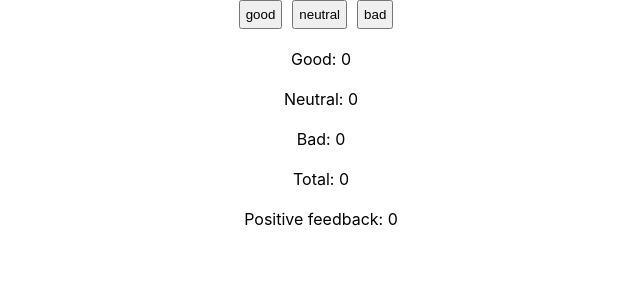
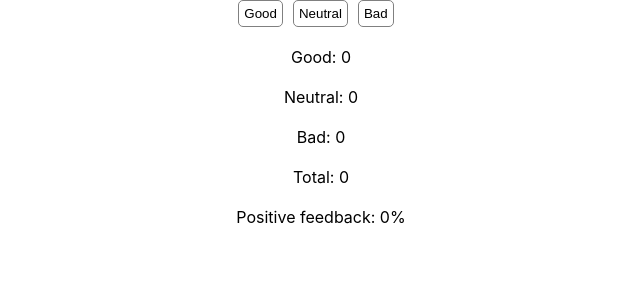
Before and after one commit to zhitnyak/goit-react-hw-02-feedback, a React (Create React App) app: page / in a window 1280 px wide. Shown: the top 300 px of the page, without its empty margins (319-959 px from the left). Built offline with nearby package versions, Linux system fonts and the light colour scheme.

Commit message:
completed FeedBack component

```diff
--- a/src/App.js
+++ b/src/App.js
@@ -28,10 +28,7 @@ class App extends Component {
   };
 
   handleButtonClick = e => {
-    const key = e.target.id;
-    this.setState(prevState => {
-      return { [key]: prevState[key] + 1 };
-    });
+    this.setState(prevState => ({ [e]: prevState[e] + 1 }));
   };
 
   render() {
@@ -50,7 +47,7 @@ class App extends Component {
             neutral={neutral}
             bad={bad}
             total={this.countTotalFeedback()}
-            positivePercentage={this.countPositiveFeedbackPercentage()}
+            positivePercentage={`${this.countPositiveFeedbackPercentage()}%`}
           />
         </div>
         {/* </p> */}
--- a/src/components/FeedbackOptions/FeedbackOptions.module.css
+++ b/src/components/FeedbackOptions/FeedbackOptions.module.css
@@ -1,4 +1,15 @@
 .btn {
   padding: 5px;
   margin-right: 10px;
+  background-color: #fff;
+  border: 1px solid grey;
+  cursor: pointer;
+  border-radius: 5px;
 }
+.btn:hover {
+  background-color: rgb(10, 12, 126);
+  color: #fff;
+}
+.btn:first-letter {
+  text-transform: capitalize;
+}
```
